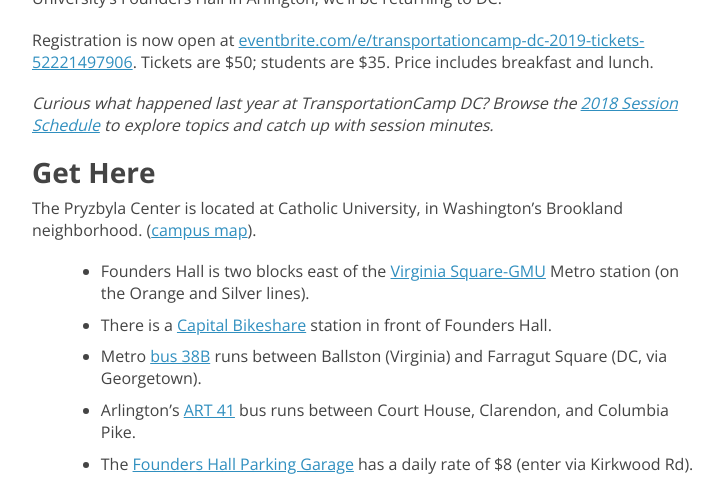
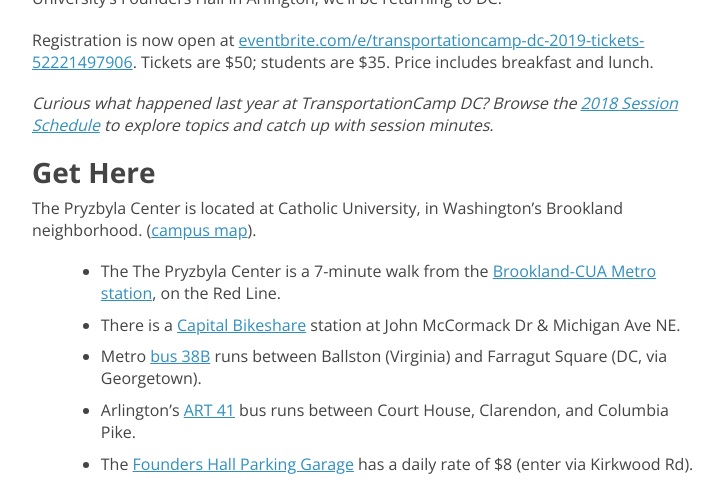
Before and after one commit to transpocamp/transportationcamp.org, a Jekyll site: the page built from events/dc2019/index.markdown, in a window 1280 px wide and 900 px high, scrolled down 606 px, cut to the strip 0-490 px from the top of the window. Shown: the whole strip, without its empty margins (272-995 px from the left). Built offline with Jekyll 4.4.1, drawn with Linux system fonts in a browser that asks for light colours; nearby versions of some CDN libraries.

Commit message:
add metro info

```diff
--- a/events/dc2019/index.markdown
+++ b/events/dc2019/index.markdown
@@ -21,8 +21,8 @@
 ### Get Here
 The Pryzbyla Center is located at Catholic University, in Washington's Brookland neighborhood. ([campus map](https://www.catholic.edu/res/docs/cuamap.pdf)).
 
-  * Founders Hall is two blocks east of the [Virginia Square-GMU](http://www.wmata.com/rail/station_detail.cfm?station_id=98) Metro station (on the Orange and Silver lines).
-  * There is a [Capital Bikeshare](http://www.capitalbikeshare.com/) station in front of Founders Hall.
+  * The The Pryzbyla Center is a 7-minute walk from the [Brookland-CUA Metro station](https://www.wmata.com/rider-guide/stations/brookland.cfm), on the Red Line.
+  * There is a [Capital Bikeshare](http://www.capitalbikeshare.com/) station at John McCormack Dr & Michigan Ave NE.
   * Metro [bus 38B](https://buseta.wmata.com/m/?q=38B) runs between Ballston (Virginia) and Farragut Square (DC, via Georgetown).
   * Arlington's [ART 41](http://www.arlingtontransit.com/pages/routes/art-41/) bus runs between Court House, Clarendon, and Columbia Pike.
   * The [Founders Hall Parking Garage](http://parking.gmu.edu/arlingtoncampusparking.html) has a daily rate of $8 (enter via Kirkwood Rd).
```
